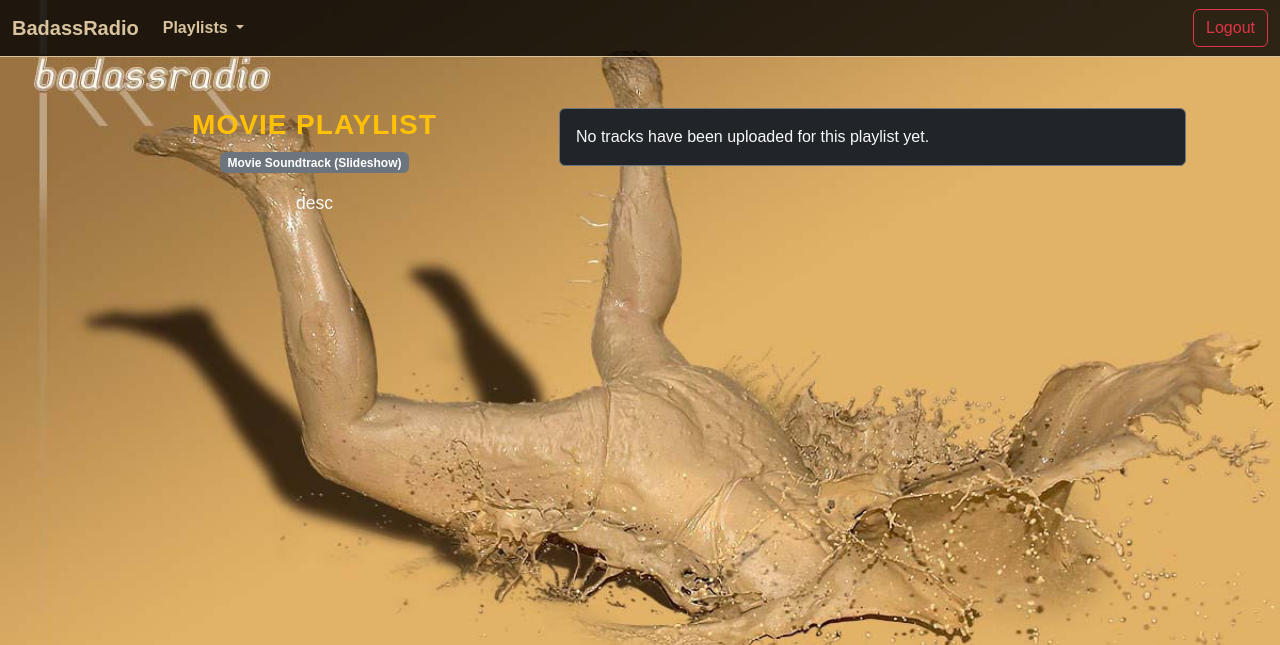
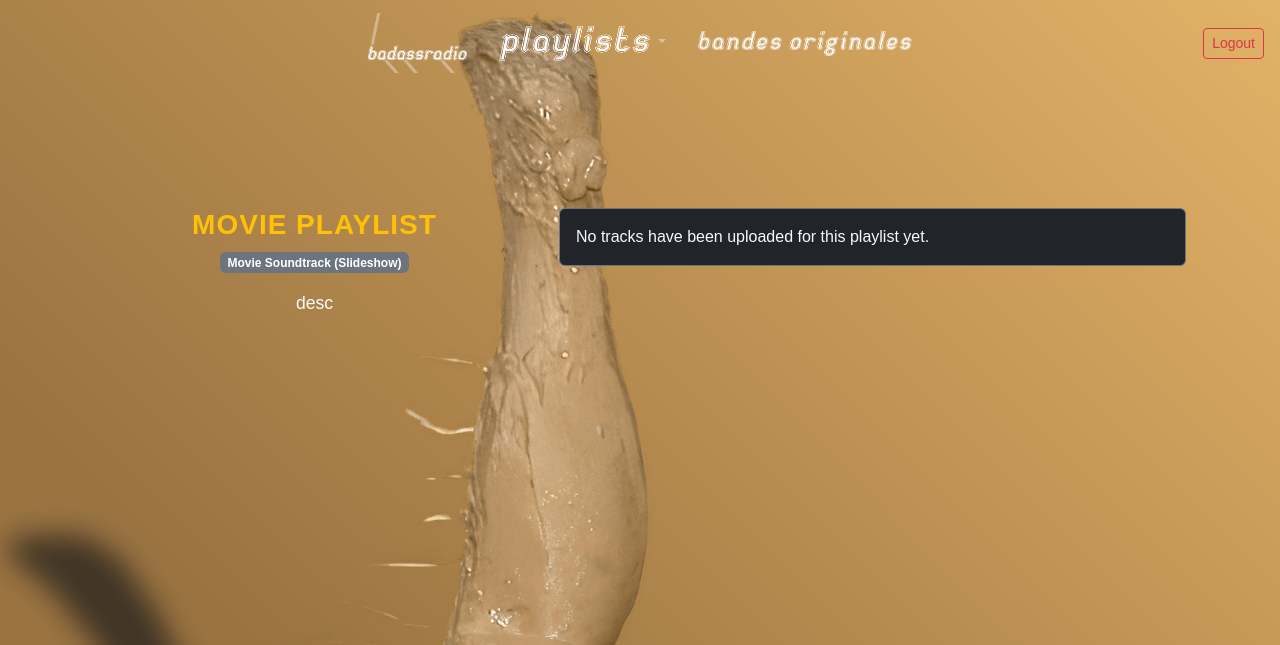
Before and after one commit to TomDouaud/testTom, a Django app: page /playlist/2/ in a window 1280 px wide. Shown: the top 645 px of the page. Run offline with Django 5.2, Linux system fonts and the light colour scheme; a user stored in the database is signed in; data comes from the database, SQL or seed files in the repository; both versions use the stored data as it was after the commit; data that the repository does not hold is empty.

Commit message:
Implement Badass Radio blog with Django
Co-authored-by: TomDouaud <124200637+TomDouaud@users.noreply.github.com>

```diff
--- a/templates/blog/base.html
+++ b/templates/blog/base.html
@@ -9,18 +9,34 @@
     {% load static %}
     <style>
         body {
-            padding-top: 60px;
-            background-color: #000;
-            background-image: url('{% static "images/bg.png" %}');
-            background-attachment: fixed;
-            background-size: cover;
-            background-position: center top;
+            padding-top: 160px; /* Increased to account for taller image navbar */
+            /* Linear gradient from #9a7341 to #e2b267 */
+            background: linear-gradient(45deg, #9a7341 20%, #e2b267);
+            /* Overlay the plouf image on top of the gradient, centered at the top */
+            background-image: url('{% static "img/Plouf.png" %}'), linear-gradient(45deg, #9a7341 20%, #e2b267);
+            background-attachment: fixed, fixed;
+            background-size: auto, cover; /* Keep image natural size, cover for gradient */
+            background-repeat: no-repeat, no-repeat;
+            background-position: center top, center top;
             color: #d8c39e;
             font-family: Arial, sans-serif;
         }
-        .navbar { background-color: rgba(0, 0, 0, 0.8); border-bottom: 1px solid #d8c39e; }
+        /* Make navbar fully transparent and remove border */
+        .navbar { background-color: transparent !important; border-bottom: none !important; }
         .navbar-brand, .nav-link { color: #d8c39e !important; font-weight: bold; }
-        .nav-link:hover { color: #fff !important; }
+        .nav-link:hover { color: #fff !important; opacity: 0.8; }
+
+        /* Ensure navbar links are images, set max-height to avoid them being too huge */
+        .nav-image-link {
+            height: 40px; /* Adjust as needed */
+            width: auto;
+            display: inline-block;
+        }
+
+        .navbar-brand .nav-image-link {
+            height: 60px; /* Slightly larger for brand */
+        }
+
         .card { background-color: rgba(0, 0, 0, 0.7); color: #d8c39e; border: 1px solid #d8c39e; }
         a { color: #f39c12; text-decoration: none; }
         a:hover { color: #e67e22; }
@@ -32,31 +48,38 @@
 <body>
 
     <nav class="navbar navbar-expand-md navbar-dark fixed-top">
-        <div class="container-fluid">
-            <a class="navbar-brand" href="{% url 'home' %}">BadassRadio</a>
-            <button class="navbar-toggler" type="button" data-bs-toggle="collapse" data-bs-target="#navbarCollapse" aria-controls="navbarCollapse" aria-expanded="false" aria-label="Toggle navigation">
+        <div class="container-fluid" style="justify-content: center;">
+            <a class="navbar-brand mx-3" href="{% url 'home' %}">
+                <img src="{% static 'img/image.png' %}" alt="BadassRadio" class="nav-image-link">
+            </a>
+            <button class="navbar-toggler" type="button" data-bs-toggle="collapse" data-bs-target="#navbarCollapse" aria-controls="navbarCollapse" aria-expanded="false" aria-label="Toggle navigation" style="position: absolute; right: 1rem;">
                 <span class="navbar-toggler-icon"></span>
             </button>
-            <div class="collapse navbar-collapse" id="navbarCollapse">
-                <ul class="navbar-nav me-auto mb-2 mb-md-0">
-                    <li class="nav-item dropdown">
-                        <a class="nav-link dropdown-toggle" href="#" id="playlistsDropdown" role="button" data-bs-toggle="dropdown" aria-expanded="false">
-                            Playlists
+            <div class="collapse navbar-collapse" id="navbarCollapse" style="flex-grow: 0;">
+                <ul class="navbar-nav mb-2 mb-md-0 d-flex align-items-center">
+                    <li class="nav-item dropdown mx-3">
+                        <a class="nav-link dropdown-toggle p-0" href="#" id="playlistsDropdown" role="button" data-bs-toggle="dropdown" aria-expanded="false" style="border: none; background: none;">
+                            <img src="{% static 'img/Playlists.png' %}" alt="Playlists" class="nav-image-link" style="height: 35px;">
                         </a>
-                        <ul class="dropdown-menu dropdown-menu-dark" aria-labelledby="playlistsDropdown">
+                        <ul class="dropdown-menu dropdown-menu-dark" aria-labelledby="playlistsDropdown" style="background-color: rgba(0,0,0,0.8);">
                             <li><a class="dropdown-item" href="{% url 'playlist_list' 'basic' %}">Classiques</a></li>
                             <li><a class="dropdown-item" href="{% url 'playlist_list' 'movie' %}">Musiques de Films</a></li>
                             <li><hr class="dropdown-divider"></li>
                             <li><a class="dropdown-item" href="{% url 'album_list' %}">Albums du Mois</a></li>
                         </ul>
                     </li>
+                    <li class="nav-item mx-3">
+                         <a class="nav-link p-0" href="{% url 'playlist_list' 'movie' %}" style="border: none; background: none;">
+                            <img src="{% static 'img/BO.png' %}" alt="Bandes Originales" class="nav-image-link" style="height: 25px;">
+                        </a>
+                    </li>
                 </ul>
-                <div class="d-flex">
-                    <form action="{% url 'logout' %}" method="post" class="d-inline">
-                        {% csrf_token %}
-                        <button type="submit" class="btn btn-outline-danger">Logout</button>
-                    </form>
-                </div>
+            </div>
+            <div class="d-flex" style="position: absolute; right: 1rem;">
+                <form action="{% url 'logout' %}" method="post" class="d-inline">
+                    {% csrf_token %}
+                    <button type="submit" class="btn btn-sm btn-outline-danger">Logout</button>
+                </form>
             </div>
         </div>
     </nav>
--- a/templates/blog/playlist_detail.html
+++ b/templates/blog/playlist_detail.html
@@ -104,7 +104,7 @@
     .movie-slide-img {
         width: 100vw;
         height: 100vh;
-        object-fit: contain; /* ensures image fits without stretching */
+        object-fit: cover; /* ensures image fills the screen without stretching */
         position: absolute;
         top: 0;
         left: 0;
```
Also changed, not shown: badassradio/settings.py (+5 -3 lines), db.sqlite3, static/img/BO.png (added), static/img/Playlists.png (added), static/img/Plouf.png (added), static/img/image.png (added), static/img/image_2026-03-14_014742672.png (added), static/img/test.png (added).
